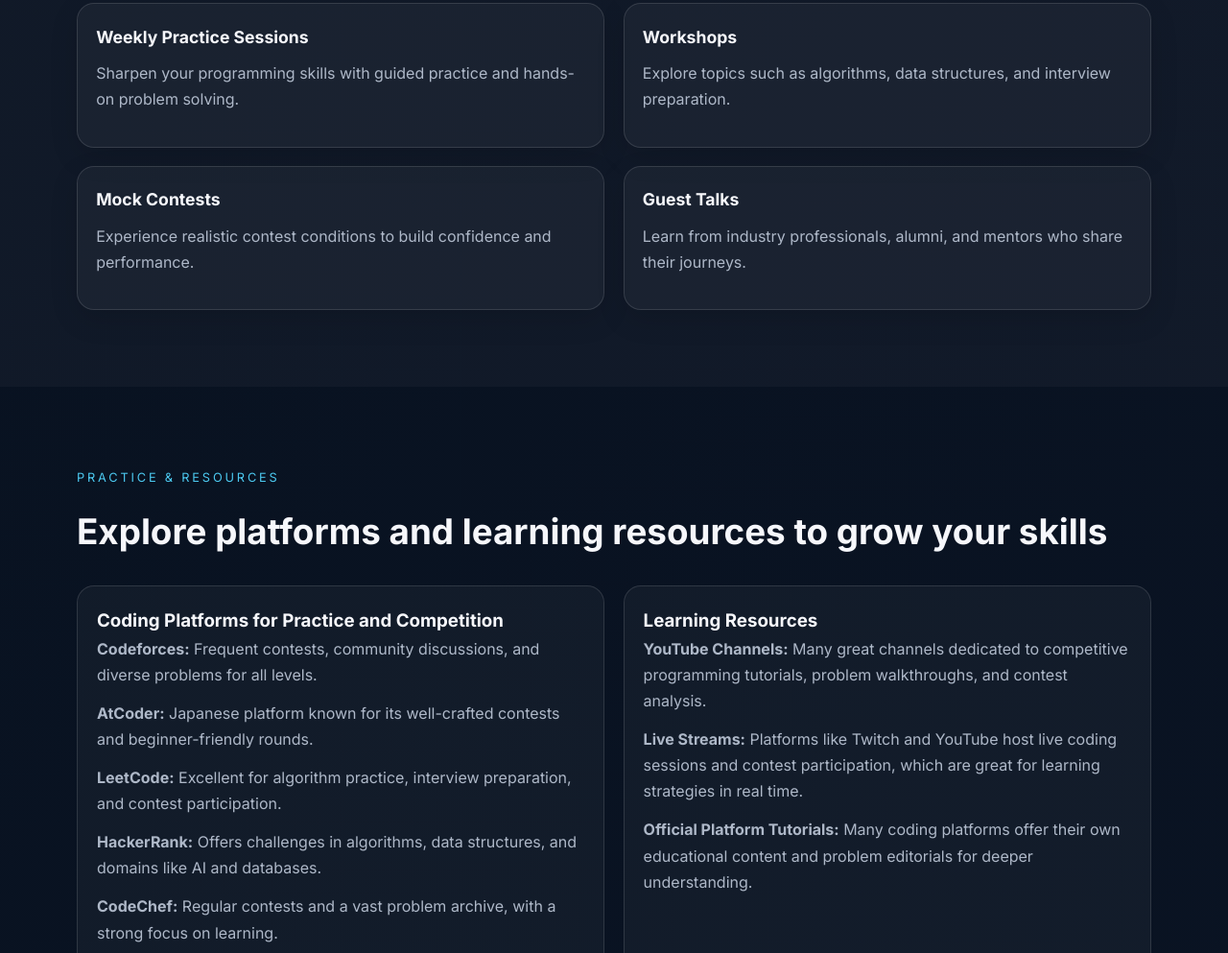
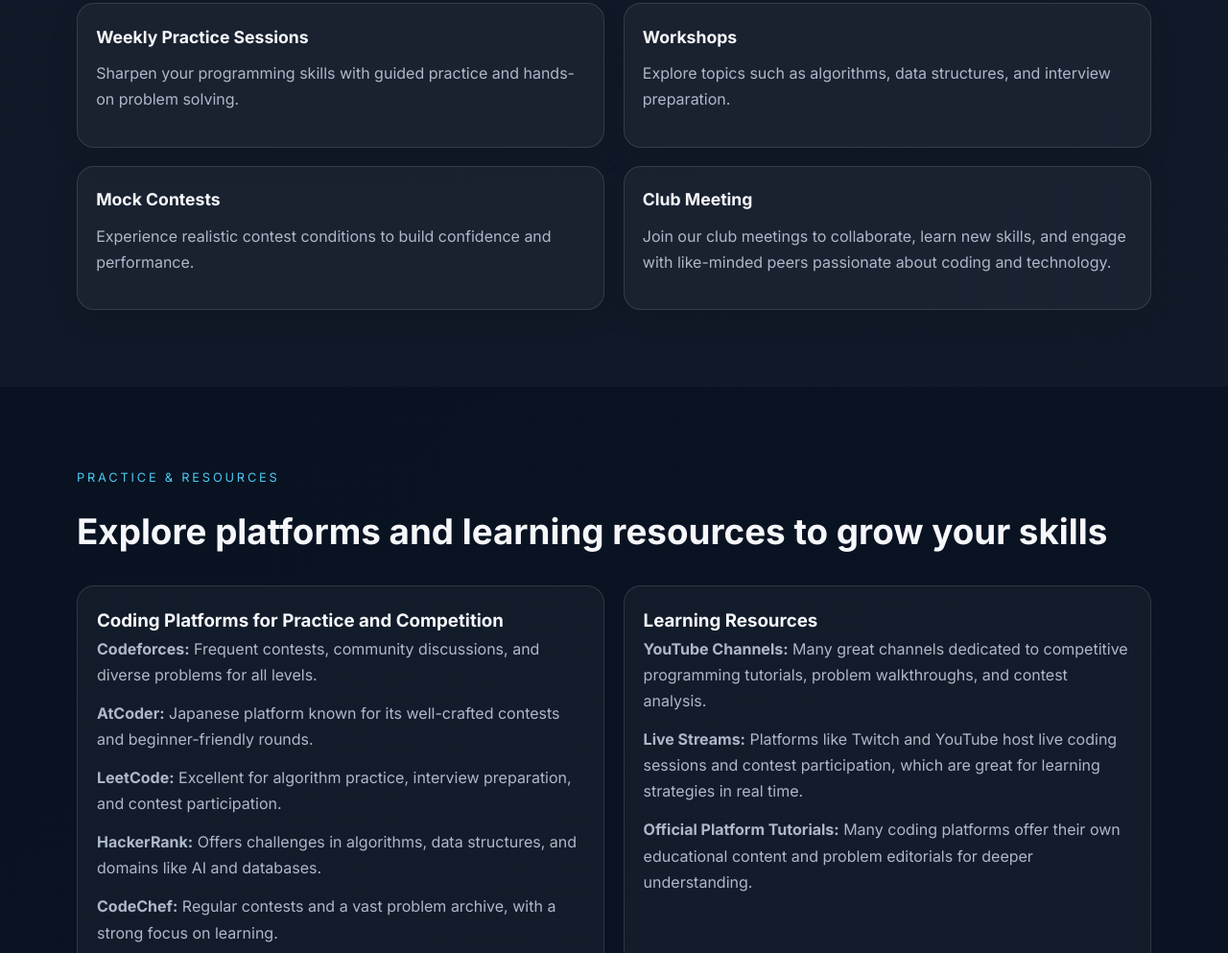
Before and after one commit to sanyasingh20070406-lang/icpc-club-amrita-nagercoil, a plain HTML site: page index.html in a window 1280 px wide. Shown: the part 2691-3684 px from the top of the page at 96% size. Drawn offline with Linux system fonts and the light colour scheme.

Commit message:
Replace Guest Talks with Club Meeting

```diff
--- a/index.html
+++ b/index.html
@@ -155,8 +155,8 @@
               <p>Experience realistic contest conditions to build confidence and performance.</p>
             </article>
             <article class="card">
-              <h3>Guest Talks</h3>
-              <p>Learn from industry professionals, alumni, and mentors who share their journeys.</p>
+              <h3>Club Meeting</h3>
+              <p>Join our club meetings to collaborate, learn new skills, and engage with like-minded peers passionate about coding and technology.</p>
             </article>
           </div>
         </div>
```
